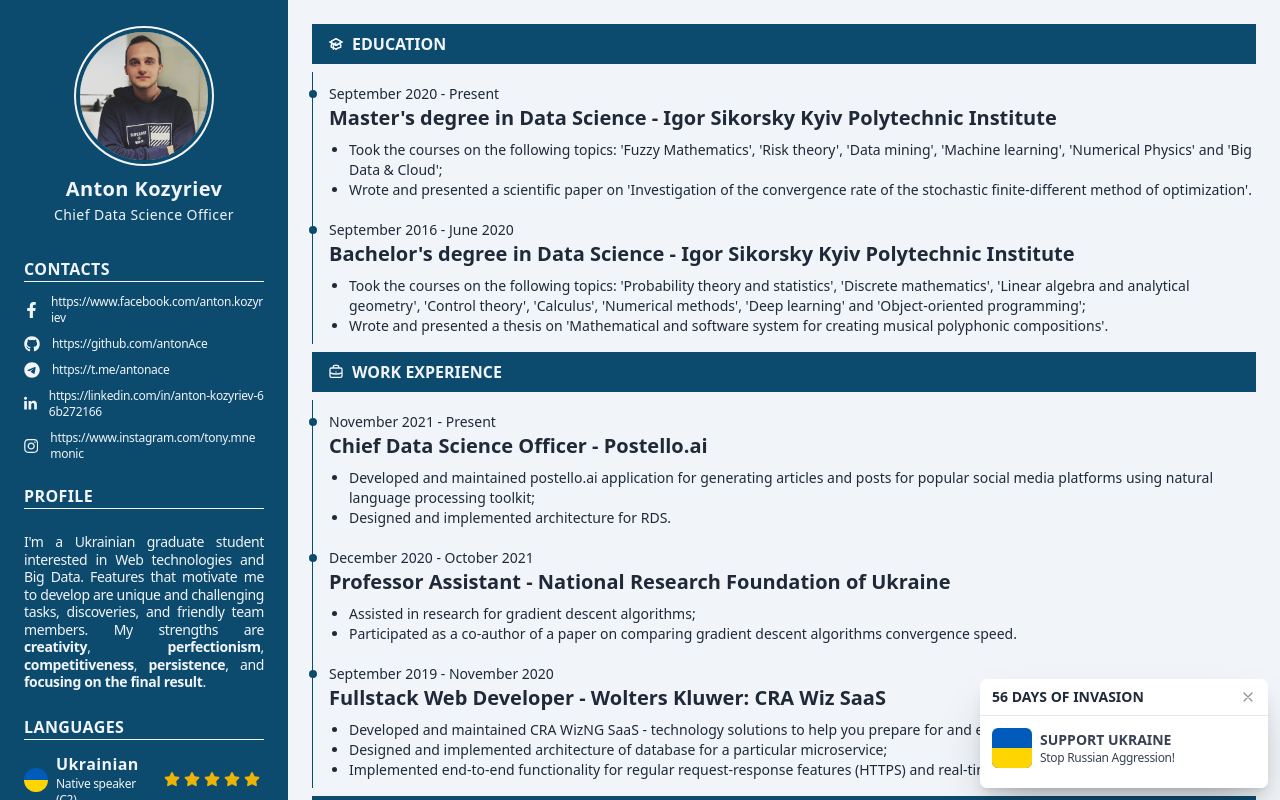
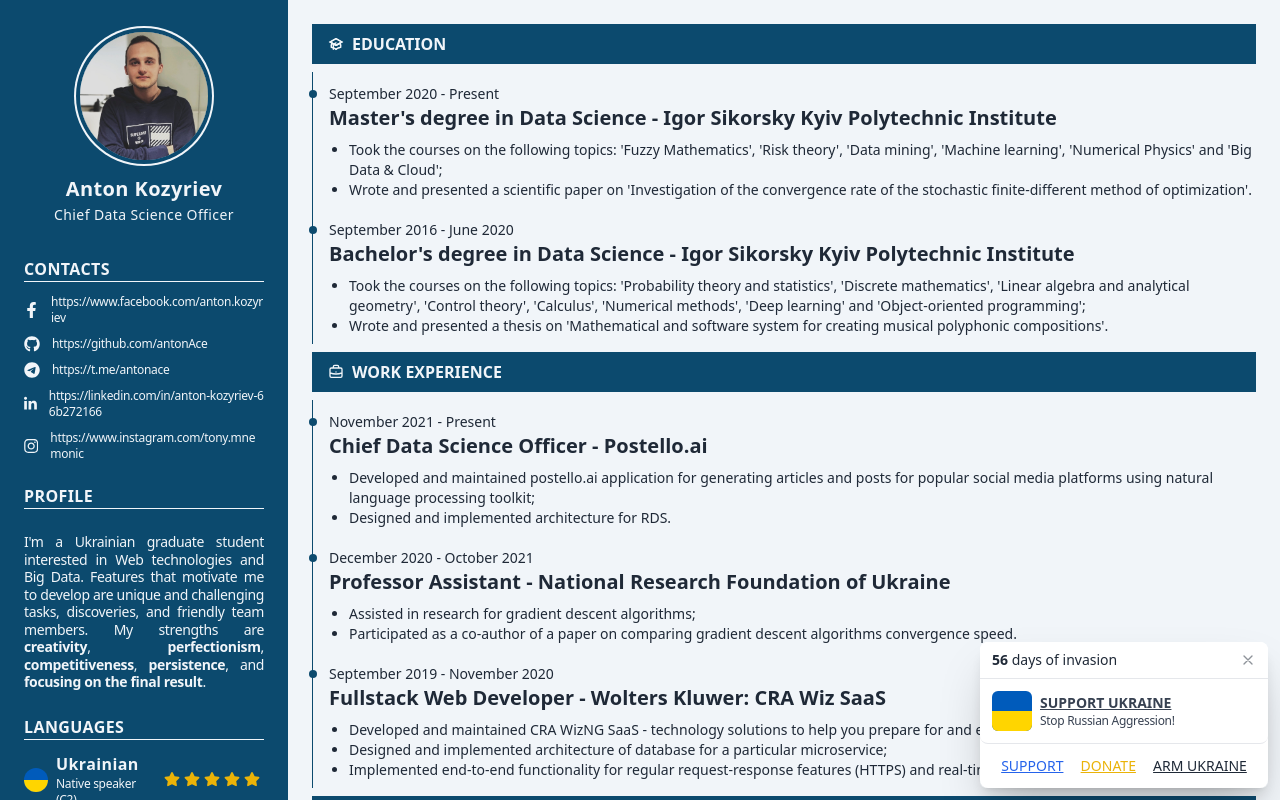
Before and after one commit to kaydotdev/antonkozyriev.me, a React (Create React App) app: page / in a window 1280 px wide. Shown: the top 800 px of the page. Built offline with nearby package versions, Linux system fonts and the light colour scheme.

Commit message:
feat: add charity refs to the #StandWithUkraine widget

```diff
--- a/src/components/UkraineCharityWidget.tsx
+++ b/src/components/UkraineCharityWidget.tsx
@@ -12,7 +12,7 @@ function UkraineCharityWidget() {
             <div className="flex space-x-2 justify-center">
                 <div className="bg-white shadow-lg mx-auto w-72 max-w-full text-sm pointer-events-auto bg-clip-padding rounded-lg block">
                     <div className=" bg-white flex justify-between items-center py-2 px-3 bg-clip-padding border-b border-gray-200 rounded-t-lg">
-                        <p className="font-bold text-gray-800 tracking-tigher uppercase">{invasionDays} days of invasion</p>
+                        <p className="text-gray-800 tracking-tigher"><span className="font-extrabold">{invasionDays}</span> days of invasion</p>
                         <div className="flex items-center">
                             <button onClick={() => setHidden(true)} type="button" className="box-content w-4 h-4 ml-2 text-gray-800 border-none rounded-none opacity-50 focus:shadow-none focus:outline-none focus:opacity-100 hover:text-gray-800 hover:opacity-75 hover:no-underline">
                                 <svg xmlns="http://www.w3.org/2000/svg" className="w-4 h-4" fill="none" viewBox="0 0 24 24" stroke="currentColor" strokeWidth={2}>
@@ -21,15 +21,21 @@ function UkraineCharityWidget() {
                             </button>
                         </div>
                     </div>
-                    <div className="p-3 bg-white rounded-b-lg break-words text-gray-700">
-                    <div className="flex flex-row justify-between items-center gap-x-2 mb-2">
-                        <div className="flex-none">
-                            <img src={MotherlandFlag} className="w-10 h-10 rounded-md object-cover" alt="Flag" /></div>
+                    <div className="p-3 bg-white rounded-b-lg break-words text-gray-700 border-b border-gray-200">
+                        <div className="flex flex-row justify-between items-center gap-x-2">
+                            <div className="flex-none">
+                                <img src={MotherlandFlag} className="w-10 h-10 rounded-md object-cover" alt="Flag" />
+                            </div>
                             <div className="grow">
-                                <p className="text-medium font-extrabold uppercase">Support Ukraine</p>
+                                <a href="https://war.ukraine.ua" className="text-medium font-extrabold uppercase underline">Support Ukraine</a>
                                 <p className="text-xs tracking-tight">Stop Russian Aggression!</p>
                             </div>
                         </div>
+                    </div>
+                    <div className="p-3 flex flex-row justify-evenly items-center gap-x-2">
+                        <a href="https://war.ukraine.ua/support-ukraine" className="text-blue-600 hover:text-blue-700 transition duration-300 ease-in-out underline uppercase">Support</a>
+                        <a href="https://war.ukraine.ua/donate" className="text-yellow-500 hover:text-yellow-600 transition duration-300 ease-in-out underline uppercase">Donate</a>
+                        <a href="https://war.ukraine.ua/arm-ukraine-now" className="text-gray-800 hover:text-gray-900 transition duration-300 ease-in-out underline uppercase">Arm Ukraine</a>
                     </div>
                 </div>
             </div>
```
